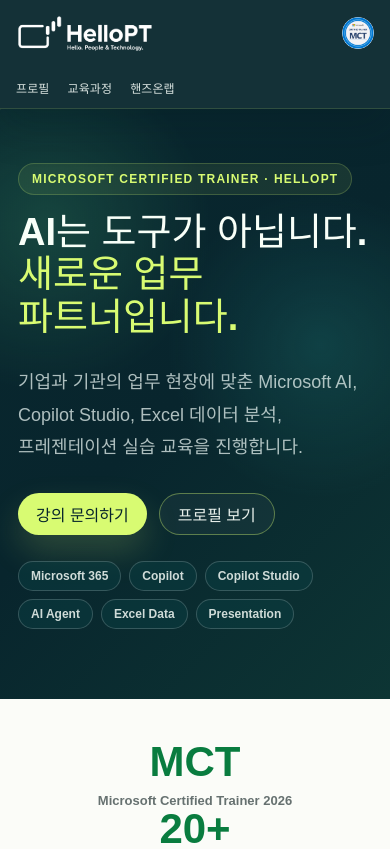
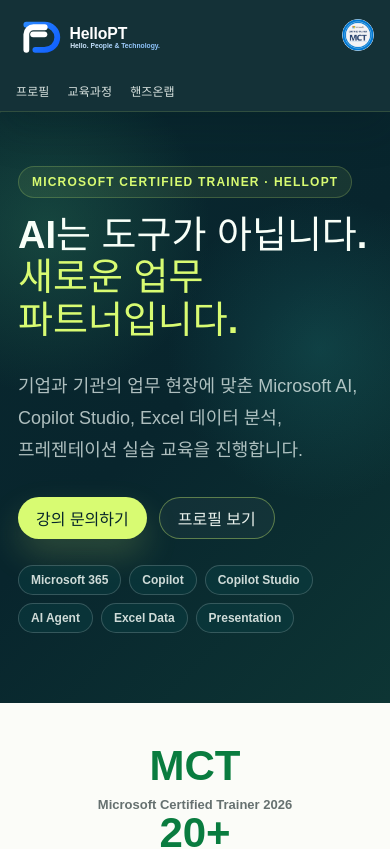
Before and after one commit to pej0285-lab/hellopt_homepage, a React (Vite) app: page / in a window 390 px wide. Shown: the top 849 px of the page. Built offline with nearby package versions, Linux system fonts and the light colour scheme; a web font is replaced by a local one.

Commit message:
Update HelloPT logo assets

```diff
--- a/src/App.css
+++ b/src/App.css
@@ -29,7 +29,7 @@
 
 .brand img {
   display: block;
-  width: 142px;
+  width: 168px;
   height: auto;
 }
 
@@ -1101,7 +1101,7 @@
   }
 
   .brand img {
-    width: 138px;
+    width: 158px;
   }
 
   .site-header nav {
@@ -1643,7 +1643,7 @@
 
 .footer-brand img {
   display: block;
-  width: 128px;
+  width: 150px;
   height: auto;
 }
 
--- a/src/App.jsx
+++ b/src/App.jsx
@@ -187,7 +187,7 @@
     <div className="site-shell">
       <header className="site-header">
         <a className="brand" href="#top" aria-label="HelloPT 홈으로 이동" onClick={openHomeSection('#top')}>
-          <img src={asset('brand/hellopt-logo-white.png')} alt="HelloPT" />
+          <img src={asset('brand/hellopt-logo-dark.svg')} alt="HelloPT" />
         </a>
         <nav aria-label="주요 메뉴">
           {navItems.map(([label, href, view]) => <a key={href} href={href} onClick={view === 'labs' ? openLabsView : openHomeSection(href)}>{label}</a>)}
@@ -405,7 +405,7 @@
       <footer className="site-footer">
         <div className="footer-inner">
           <a className="footer-brand" href="#top" aria-label="HelloPT 홈으로 이동" onClick={openHomeSection('#top')}>
-            <img src={asset('brand/hellopt-logo-white.png')} alt="HelloPT" />
+            <img src={asset('brand/hellopt-logo-dark.svg')} alt="HelloPT" />
           </a>
           <a className="footer-site" href="https://www.hellopt.co.kr" target="_blank" rel="noreferrer">www.hellopt.co.kr</a>
         </div>
```
Also changed, not shown: public/assets/brand/hellopt-logo-dark.svg (added), public/assets/brand/hellopt-logo-light.svg (added).
